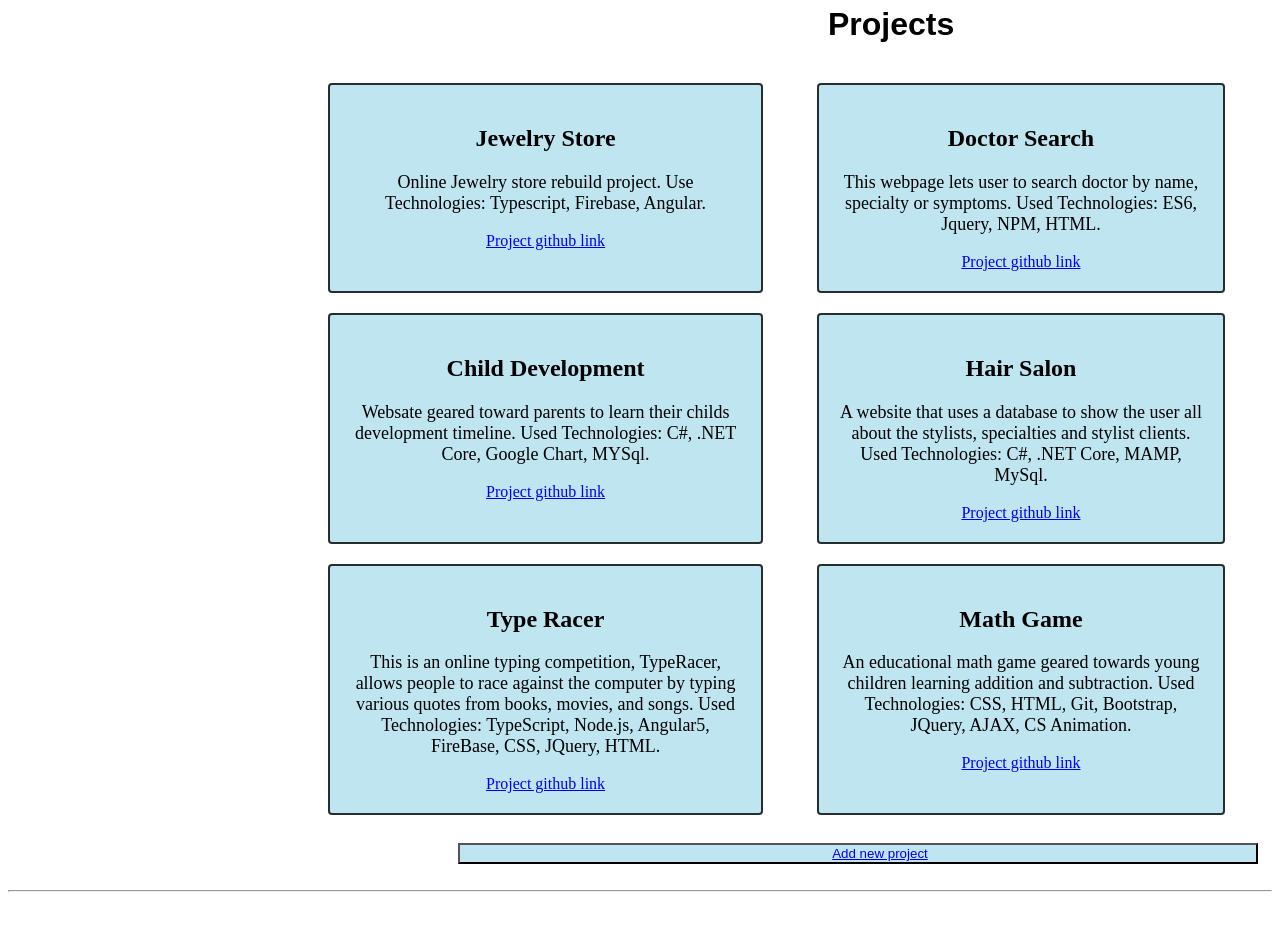
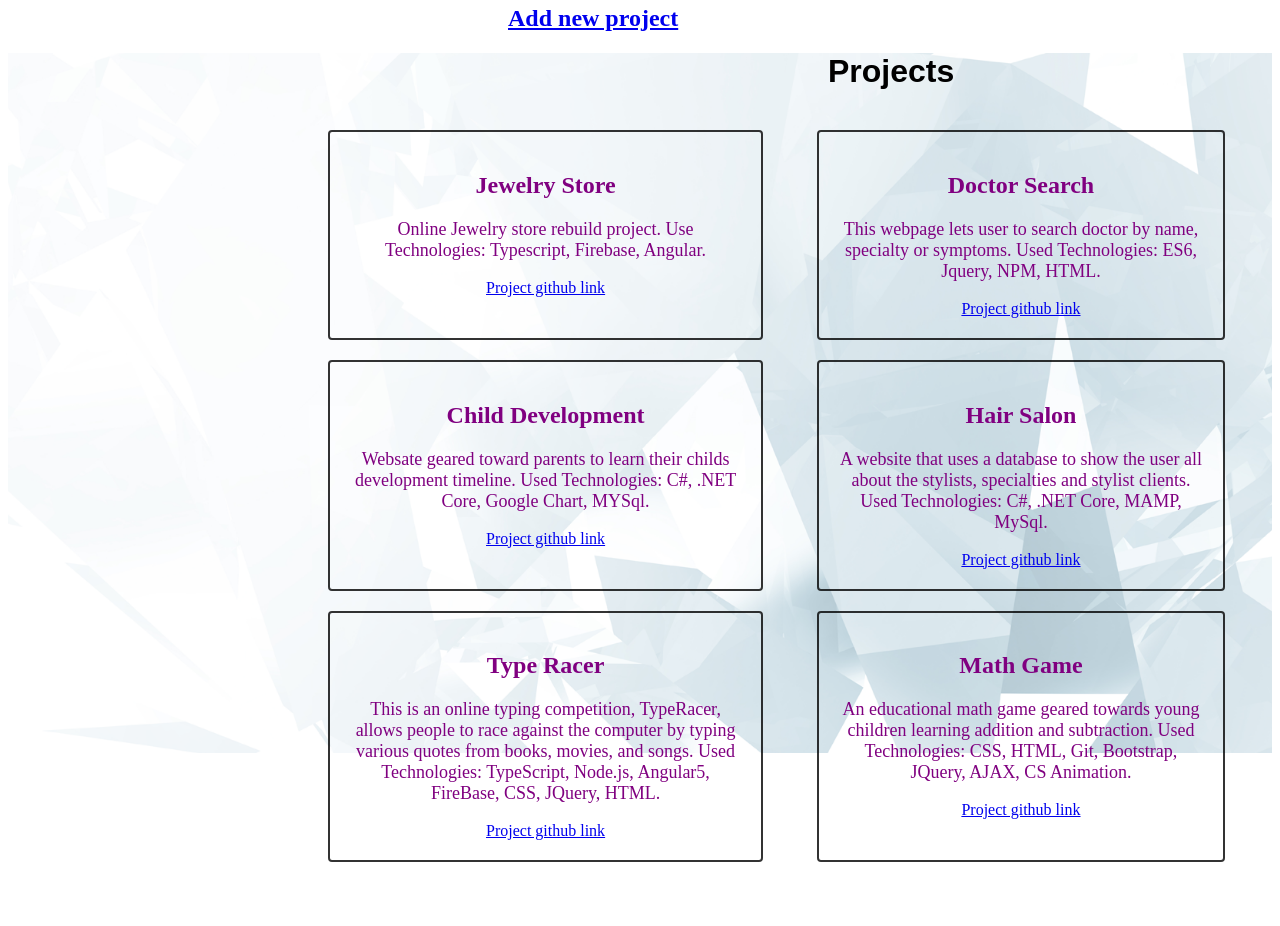
Before and after one commit to gulzatk/react-portfolio, a React app: page /#/admin in a window 1280 px wide. Shown: the part 780-1706 px from the top of the page. After the commit the page ends 1652 px from the top, so only its background shows below. Built offline with nearby package versions, Linux system fonts and the light colour scheme.

Commit message:
it will update the file to update Readme fila and add some styles

```diff
--- a/src/components/Admin.jsx
+++ b/src/components/Admin.jsx
@@ -4,26 +4,28 @@ import PropTypes from 'prop-types';
 import {Link} from 'react-router-dom';
 
 function Admin(props) {
-    return (
+  return (
     <div><style jsx>{`
       .body {
-            width: 800px;
+            width: 30%;
             margin-left: 450px;
             padding-left: 50px;
-         background-color: #BFE5F1;
+
+
 
     }
     `}</style>
+    <h2 className="body"><Link to='/newproject'>Add new project</Link></h2>
 
-            <ProjectList projectList = {props.projectList} /><br></br>
+    <ProjectList projectList={props.projectList} />
 
-       <button className='body'><Link to='/newproject'>Add new project</Link></button><br/><br></br><hr/><br/>
-        </div>
-    );
+
+    </div>
+  );
 }
 
 Admin.propTypes={
-    projectList: PropTypes.array
-}
+  projectList: PropTypes.array
+};
 
 export default Admin;
--- a/src/components/App.jsx
+++ b/src/components/App.jsx
@@ -9,7 +9,6 @@ import Contact from './Contact';
 import Error404 from './Error404';
 import { v4 } from 'uuid';
 import Admin from './Admin';
-import ProjectDetails from './ProjectDetails';
 import NewProjectForm from './NewProjectForm';
 
 class  App extends React.Component {
@@ -61,8 +60,8 @@ class  App extends React.Component {
 
   handleAddingNewProjectToList(newProject){
     let newMasterProjectList = this.state.masterProjectList.slice();
-   newMasterProjectList.push(newProject);
-   this.setState({masterProjectList: newMasterProjectList});
+    newMasterProjectList.push(newProject);
+    this.setState({masterProjectList: newMasterProjectList});
   }
 
   render() {
@@ -74,8 +73,7 @@ class  App extends React.Component {
           <Route  path='/about' component={About} />
           <Route path='/interests' component={Interests} />
           <Route path='/projects' render = {() => <ProjectList projectList = {this.state.masterProjectList} /> } />
-          <Route path='/details' render={() => <ProjectDetails projectList={this.state.masterProjectList} />} />
-          <Route path='/newproject' render={() => <NewProjectForm onNewProjectCreation={this.state.handleAddingNewProjectToList} />} />
+          <Route path='/newproject' render={() => <NewProjectForm onNewProjectCreation={this.handleAddingNewProjectToList}/>} />
           <Route path='/contact' component={Contact} />
           <Route path='/admin' render={() => <Admin projectList={this.state.masterProjectList} /> } />
           <Route component={Error404} />
--- a/src/components/Home.jsx
+++ b/src/components/Home.jsx
@@ -5,23 +5,31 @@ import homebg from '../images/homebg.jpg';
 
 
 function Home(){
-  // let background = {
-  //   backgroundImage: 'url(' + home + ')',
-  // }
+  var homeStyle = {
+    backgroundImage: 'url(' + homebg + ')',
+    height: 700,
+    width: '57%',
+    backgroundPosition: 'center',
+    backgroundSize: 'cover',
+    backgroundRepeat: 'no-repeat',
+
+  };
   return (
 
     <div>
       <style  jsx> {`
     h1 {
-      text-align:center;
+
       line-height: 1.5;
       font-family: poppins,Arial,sans-serif;
       font-size: 2.2rem;
+      padding-left: 130px;
+      padding-right: 150px;
     }
     h2 {
-
-      text-align:center;
       margin-bottom: .5rem;
+      padding-left: 200px;
+      padding-right: 150px;
 
     }
     p {
@@ -33,7 +41,7 @@ function Home(){
     .body {
       width: 500px;
       border: light-grey;
-     margin-left: 310px;
+     margin-left: 305px;
     //  text-align:center;
     padding-left: 350px;
     padding-top: 100px;
@@ -49,11 +57,11 @@ function Home(){
     }
     `}
       </style>
-      <div className="body">
+      <div className="body" style={homeStyle}>
         <img id="homeImg" src={kg}/>
         <h2>Hello I'm</h2>
         <h1>Gulzat Karimova</h1>
-        <p>I am a student at Epicodus Coding bootcamp and junior Web Developer. I changed my carrer yeah ago and I am happy to choose programming. </p>
+        <p>I am a student at Epicodus Coding bootcamp and junior Web Developer.<br />I changed my carrer yeah ago and I am happy to choose programming. </p>
         <Link to="/about">More About Me ></Link>
       </div>
     </div>
--- a/src/components/NewProjectForm.jsx
+++ b/src/components/NewProjectForm.jsx
@@ -56,7 +56,7 @@ function NewProjectForm(props)  {
         />
         <button type="submit">Add a project</button>
       </form><br></br><hr/>
-            <Link to = '/projects'>Projects</Link>
+        <Link to = '/admin'>Projects</Link>
       </div>
     </div>
   );
--- a/src/components/Project.jsx
+++ b/src/components/Project.jsx
@@ -20,7 +20,7 @@ function Project(props) {
       </div>
     </div>
 
-    )
+  );
 }
 export default Project;
 
@@ -28,4 +28,4 @@ Project.propTypes = {
   projectName: PropTypes.string,
   description: PropTypes.string,
   link: PropTypes.string
-}
+};
--- a/src/components/ProjectDetails.jsx
+++ /dev/null
@@ -1,17 +0,0 @@
-import React from 'react';
-import ProjectList from './ProjectList';
-import PropTypes from 'prop-types';
-
-function ProjectDetails(props) {
-    return (
-        <div>
-          <p>test</p>
-        </div>
-    );
-}
-
-ProjectDetails.propTypes = {
-
-    }
-
-export default ProjectDetails;
--- a/src/components/ProjectList.jsx
+++ b/src/components/ProjectList.jsx
@@ -2,11 +2,21 @@ import React from 'react';
 import Project from './Project';
 import PropTypes from 'prop-types';
 import {v4} from 'uuid';
+import bg from '../images/bg.png';
 
 
 function ProjectList(props) {
+  var projectStyle = {
+    backgroundImage: 'url(' + bg + ')',
+    height: 700,
+    width: '100%',
+    backgroundPosition: 'center',
+    backgroundSize: 'cover',
+    backgroundRepeat: 'no-repeat',
+
+  };
   return (
-    <div>
+    <div style={projectStyle}>
       <style jsx>
         {`
           .grid-container {
@@ -18,7 +28,8 @@ function ProjectList(props) {
 
           .grid-item{
             border: 2px solid rgba(0, 0, 0, 0.8);
-            background-color: #BFE5F1;
+            // background-color: #BFE5F1;
+            color:  purple;
             padding: 20px;
             border-radius: 4px;
             margin-bottom: 10px;
@@ -50,11 +61,7 @@ function ProjectList(props) {
 }
 
 ProjectList.propTypes = {
-  projectList: PropTypes.array,
-  projectName: PropTypes.string,
-  description: PropTypes.string,
-  link: PropTypes.string,
-  key: PropTypes.string
+  projectList: PropTypes.array
 };
 
 export default ProjectList;
```
Also changed, not shown: src/components/Error404.jsx (indentation only), src/images/prbg.png (deleted), 1 other file (tests, documents, lock files or other folders). Lines whose indentation alone changed are shown as unchanged.
